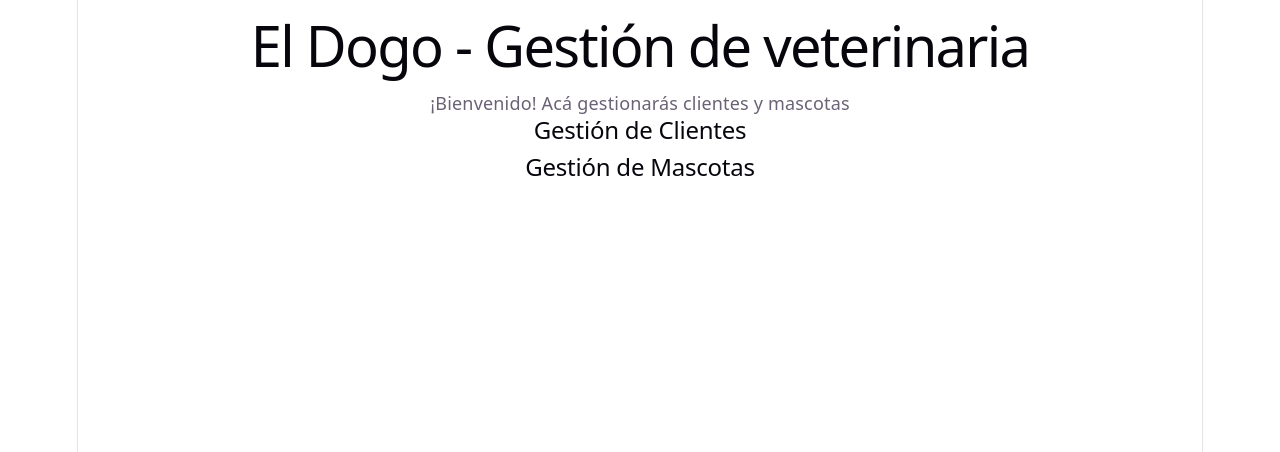
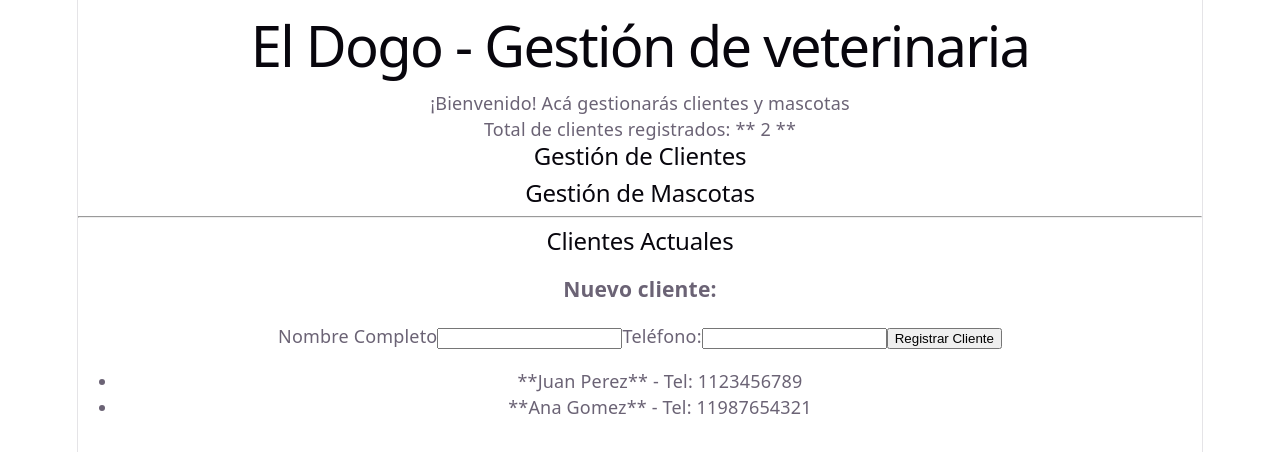
Before and after one commit to Walter-Lauxmann/el-dogo-react-2, a React (Vite) app: page / in a window 1280 px wide. Shown: the top 452 px of the page. Built offline with nearby package versions, Linux system fonts and the light colour scheme.

Commit message:
03 - Alta de clientes.

```diff
--- a/src/App.jsx
+++ b/src/App.jsx
@@ -1,17 +1,40 @@
+import { useState } from 'react';
+import FormularioCliente from './components/FormularioCliente';
+import ClienteItem from './components/ClienteItem';
 import './App.css'; // Importamos el css
 
 function App() {
+  const [clientes, setClientes] = useState ([
+    { id: 1, nombre: 'Juan Perez', telefono: '1123456789' },
+    { id: 2, nombre: 'Ana Gomez', telefono: '11987654321' }
+  ]);
   const nombreApp = "El Dogo - Gestión de veterinaria";
+
+
+  const agregarCliente = (nuevoCliente) => {
+    setClientes([...clientes, nuevoCliente])
+  }
 
   return (
     <div>
       <h1>{nombreApp}</h1>
       <p>¡Bienvenido! Acá gestionarás clientes y mascotas</p>
 
+      <p>Total de clientes registrados: ** { clientes.length } ** </p>
+
       <section>
         <h2>Gestión de Clientes</h2>
         <h2>Gestión de Mascotas</h2>
       </section>
+      <hr />
+      <h2>Clientes Actuales</h2>
+      <FormularioCliente onClienteAgregado={agregarCliente} />
+      <ul>
+        {clientes.map((cliente) => (
+              <ClienteItem key={cliente.id} cliente={cliente} />
+        ))
+        }
+      </ul>
 
     </div>
   )
--- /dev/null
+++ b/src/components/ClienteItem.jsx
@@ -0,0 +1,11 @@
+function ClienteItem({ cliente }) {
+
+return (
+    <li key={cliente.id}>
+        **{cliente.nombre}** - Tel: {cliente.telefono}
+    </li>
+)
+
+}
+
+export default ClienteItem;
--- /dev/null
+++ b/src/components/FormularioCliente.jsx
@@ -0,0 +1,62 @@
+import { useState } from "react";
+
+function FormularioCliente({onClienteAgregado}) {
+
+    const [ nombre, setNombre ] = useState('');
+    const [ telefono, setTelefono ] = useState('');
+
+    const manejadorNombre = (e) => {
+        setNombre(e.target.value);
+    }
+
+    const manejadorTelefono = (e) => {
+        setTelefono(e.target.value);
+    }
+
+    const manejadorEnvio = (e) => {
+        e.preventDefault();
+
+        if (nombre.trim() === '' || telefono.trim() === '') {
+            alert ('Por favor, complete los datos');
+            return;
+        }
+
+        const nuevoCliente = {
+            id: Date.now(),
+            nombre: nombre,
+            telefono: telefono
+        };
+
+        console.log('¡Cliente listo para registrarse!', nuevoCliente);
+
+        onClienteAgregado(nuevoCliente);
+
+
+        setNombre('');
+        setTelefono('');
+    };
+
+    return (
+        <form onSubmit={manejadorEnvio}>
+            <h3>Nuevo cliente:</h3>
+            <label htmlFor="">Nombre Completo
+            <input
+                type="text"
+                value={nombre}
+                onChange={manejadorNombre}
+                required
+            /></label>
+            <label htmlFor="">Teléfono:
+            <input
+                type="tel"
+                value={telefono}
+                onChange={manejadorTelefono}
+                required
+                /></label>
+
+            <button type="submit">Registrar Cliente</button>
+        </form>
+    )
+}
+
+export default FormularioCliente;
```
